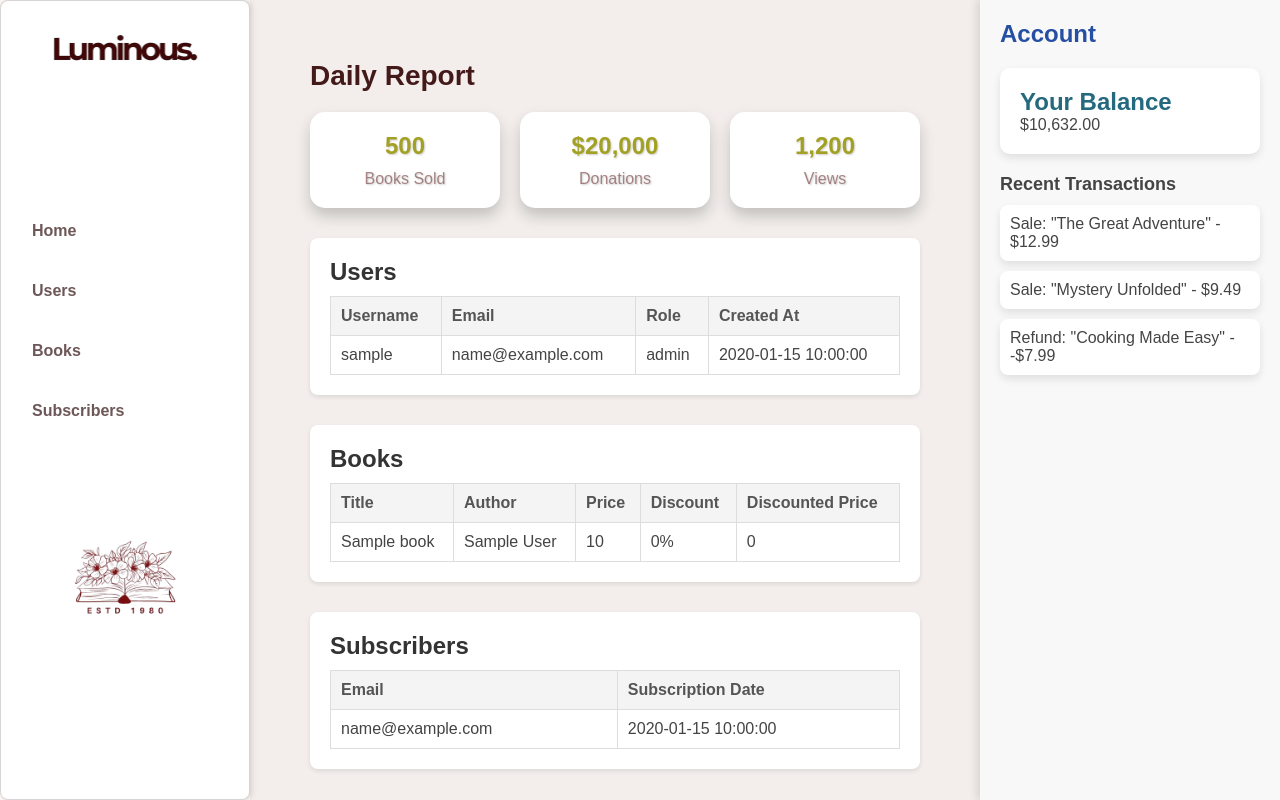
After one commit to aulona-ab/WebDevelopment, a PHP site: page /dashboard.php in a window 1280 px wide. The commit adds this page. Run offline with PHP 8.4, Linux system fonts and the light colour scheme; tables that the repository leaves empty or names only in its code hold one stand-in row (values such as "Sample post").

Commit message:
Created and styled dashboard; linked it to the database using PHP to display user, book, and subscriber information dynamically.

```diff
--- a/contact.php
+++ b/contact.php
@@ -20,7 +20,7 @@
       <li><a href="./home.php">About Us</a></li>
       <li><a href="./home.php">Shop</a></li>
       <li><a href="./home.php">Blog</a></li>
-      <li><a href="./home.php">FAQs</a></li>
+      <li><a href="./dashboard.php">Dashboard</a></li>
 
     </ul>
     <div class="header-search">
@@ -29,7 +29,7 @@
   </div>
   <ul>
     <li><a href="./profile.php"><i class="fa fa-bookmark"></i></a></li>
-    <li><a href="./home.php"><i class="fas fa-shopping-cart"></i></a></li>
+    <li><a href="./cart.php"><i class="fas fa-shopping-cart"></i></a></li>
     <li><a href="./profile.php"><i class="fas fa-user"></i></a></li>
   </ul>
 
--- /dev/null
+++ b/dashboard.php
@@ -0,0 +1,170 @@
+<?php
+// Database connection
+$conn = new mysqli("localhost", "root", "", "bookstore");
+
+if ($conn->connect_error) {
+    die("Connection failed: " . $conn->connect_error);
+}
+
+// Fetch Users
+$users_query = "SELECT username, email, role, created_at FROM users";
+$users_result = $conn->query($users_query);
+
+// Fetch Books
+$books_query = "SELECT title, author, price, discount, discounted_price FROM books";
+$books_result = $conn->query($books_query);
+
+// Fetch Subscribers
+$subscribers_query = "SELECT email, subscription_date FROM subscribers";
+$subscribers_result = $conn->query($subscribers_query);
+?>
+
+
+<!DOCTYPE html>
+<html lang="en">
+<head>
+    <meta charset="UTF-8">
+    <meta name="viewport" content="width=device-width, initial-scale=1.0">
+    <title> Dashboard</title>
+    <link rel="stylesheet" href="dboard.css">
+</head>
+<body>
+<body>
+    <div class="dashboard">
+        <!-- Sidebar -->
+        <div class="sidebar">
+            <div class="logo">
+                <img src="./Logo/7-removebg-preview.png" alt="Logo" style="width: 100%;">
+            </div>
+
+            <br>
+            <br>
+            <br>
+            <br>
+            <br>
+            <a href="./home.php">Home</a>
+            <a href="#users">Users</a>
+            <a href="#books">Books</a>
+            <a href="#subscribers">Subscribers</a>
+            <br>
+            <div class="logo">
+                <img src="./dashboardd/dashboard_custom_logo.png" alt="Logo" style="width: 100%;">
+            </div>
+        </div>
+
+        <!-- Main Content -->
+        <div class="content" id="content">
+            <h1> Daily Report</h1>
+
+            <div id="overview" class="stats">
+                <div class="stat-box">
+                    <h3>500</h3>
+                    <p>Books Sold</p>
+                </div>
+                <div class="stat-box">
+                    <h3>$20,000</h3>
+                    <p>Donations</p>
+                </div>
+                <div class="stat-box">
+                    <h3>1,200</h3>
+                    <p>Views</p>
+                </div>
+            </div>
+            <div class="report-section">
+        <!-- Users Section -->
+        <div class="section">
+            <h2>Users</h2>
+            <table>
+                <thead>
+                    <tr>
+                        <th>Username</th>
+                        <th>Email</th>
+                        <th>Role</th>
+                        <th>Created At</th>
+                    </tr>
+                </thead>
+                <tbody>
+                    <?php while ($user = $users_result->fetch_assoc()): ?>
+                    <tr>
+                        <td><?= $user['username'] ?></td>
+                        <td><?= $user['email'] ?></td>
+                        <td><?= $user['role'] ?></td>
+                        <td><?= $user['created_at'] ?></td>
+                    </tr>
+                    <?php endwhile; ?>
+                </tbody>
+            </table>
+        </div>
+
+        <!-- Books Section -->
+        <div class="section">
+            <h2>Books</h2>
+            <table>
+                <thead>
+                    <tr>
+                        <th>Title</th>
+                        <th>Author</th>
+                        <th>Price</th>
+                        <th>Discount</th>
+                        <th>Discounted Price</th>
+                    </tr>
+                </thead>
+                <tbody>
+                    <?php while ($book = $books_result->fetch_assoc()): ?>
+                    <tr>
+                        <td><?= $book['title'] ?></td>
+                        <td><?= $book['author'] ?></td>
+                        <td><?= $book['price'] ?></td>
+                        <td><?= $book['discount'] ?>%</td>
+                        <td><?= $book['discounted_price'] ?></td>
+                    </tr>
+                    <?php endwhile; ?>
+                </tbody>
+            </table>
+        </div>
+
+        <!-- Subscribers Section -->
+        <div class="section">
+            <h2>Subscribers</h2>
+            <table>
+                <thead>
+                    <tr>
+                        <th>Email</th>
+                        <th>Subscription Date</th>
+                    </tr>
+                </thead>
+                <tbody>
+                    <?php while ($subscriber = $subscribers_result->fetch_assoc()): ?>
+                    <tr>
+                        <td><?= $subscriber['email'] ?></td>
+                        <td><?= $subscriber['subscription_date'] ?></td>
+                    </tr>
+                    <?php endwhile; ?>
+                </tbody>
+            </table>
+        </div>
+    </div>
+</div>
+
+
+        <!-- Summary Section -->
+        <div class="summary">
+            <h2>Account</h2>
+            <div class="balance">
+                <h3>Your Balance</h3>
+                <p>$10,632.00</p>
+            </div>
+
+            <div class="activity">
+            <h3>Recent Transactions</h3>
+                <ul>
+                    <li>Sale: "The Great Adventure" - $12.99</li>
+                    <li>Sale: "Mystery Unfolded" - $9.49</li>
+                    <li>Refund: "Cooking Made Easy" - -$7.99</li>
+                </ul>
+            </div>
+        </div>
+    </div>
+
+</body>
+</html>
--- /dev/null
+++ b/dboard.css
@@ -0,0 +1,200 @@
+* {
+    margin: 0;
+    padding: 0;
+    box-sizing: border-box;
+}
+
+body {
+    font-family: 'Poppins', sans-serif;
+    background-color: #fdf8f5;
+    color: #444;
+}
+
+.dashboard {
+    display: grid;
+    grid-template-columns: 250px 1fr 300px;
+    height: 100vh;
+}
+.sidebar {
+    background-color: #ffffff;
+    color: #2704046c;
+    padding: 20px;
+    display: flex;
+    flex-direction: column;
+    gap: 20px;
+    box-shadow: 2px 0 5px rgba(179, 160, 160, 0.4);
+    border: 1px solid rgba(180, 175, 175, 0.541);
+    border-radius: 8px;
+    position: relative;
+    z-index: 1;
+}
+
+
+.sidebar h2 {
+    text-align: center;
+    color: #f8b195;
+}
+
+.sidebar a {
+    text-decoration: none;
+    color: #270404ab;
+    font-weight: bold;
+    padding: 10px;
+    border-radius: 8px;
+    transition: background-color 0.3s;
+    border: 1px solid rgb(255, 255, 255);
+
+}
+
+.sidebar a:hover {
+    border: 1px solid rgb(59, 11, 11);
+    color: #270404;
+}
+
+.content {
+    padding: 60px;
+    overflow-y: auto;
+    background-color: rgba(128, 128, 128, 0.082);
+}
+
+.content h1 {
+    margin-bottom: 20px;
+    font-size: 28px;
+    color: #441919;
+}
+
+.stats {
+    display: grid;
+    grid-template-columns: repeat(auto-fit, minmax(150px, 1fr));
+    gap: 20px;
+    margin-bottom: 30px;
+}
+
+.stat-box {
+    padding: 20px 30px;
+    border-radius: 15px;
+    text-align: center;
+    color: rgb(163, 161, 35);
+    box-shadow: 0 8px 15px rgba(0, 0, 0, 0.2);
+    transition: transform 0.3s ease, box-shadow 0.3s ease;
+}
+
+.stat-box:hover {
+    transform: translateY(-5px);
+    box-shadow: 0 10px 20px rgba(0, 0, 0, 0.3);
+}
+
+.stat-box:nth-child(1) {
+    background: white; }
+
+.stat-box:nth-child(2) {
+    background: white; }
+
+
+.stat-box:nth-child(3) {
+    background: white; }
+
+
+.stat-box h3 {
+    font-size: 24px;
+    font-weight: 700;
+    margin-bottom: 10px;
+    text-shadow: 1px 1px 2px rgba(0, 0, 0, 0.2);
+}
+
+.stat-box p {
+    font-size: 16px;
+    font-weight: 500;
+    color: rgba(85, 12, 12, 0.473);
+    text-shadow: 1px 1px 2px rgba(0, 0, 0, 0.2);
+}
+
+.report-section {
+    display: flex;
+    flex-direction: column;
+    gap: 30px;
+}
+
+.section {
+    background: #ffffff;
+    padding: 20px;
+    border-radius: 8px;
+    box-shadow: 0 2px 4px rgba(0, 0, 0, 0.1);
+}
+
+h2 {
+    font-size: 1.5rem;
+    color: #333333;
+    margin-bottom: 10px;
+}
+
+table {
+    width: 100%;
+    border-collapse: collapse;
+    margin-top: 10px;
+}
+
+table th, table td {
+    padding: 10px;
+    border: 1px solid #ddd;
+    text-align: left;
+}
+
+table th {
+    background-color: #f4f4f4;
+    color: #555555;
+}
+
+table tr:nth-child(even) {
+    background-color: #f9f9f9;
+}
+
+table tr:hover {
+    background-color: #f1f1f1;
+}
+
+.summary {
+    padding: 20px;
+    background-color: #f8f8f8;
+    box-shadow: -4px 0 8px rgba(0, 0, 0, 0.1);
+}
+
+.summary h2 {
+    color: #264ea3;
+    margin-bottom: 20px;
+}
+
+.summary .balance {
+    background-color: #fff;
+    padding: 20px;
+    border-radius: 10px;
+    box-shadow: 0 4px 8px rgba(0, 0, 0, 0.1);
+    margin-bottom: 20px;
+}
+
+.summary .balance h3 {
+    font-size: 24px;
+    color: #25697e;
+}
+
+.summary .activity {
+    margin-top: 20px;
+}
+
+.summary .activity h3 {
+    margin-bottom: 10px;
+    font-size: 18px;
+}
+
+.summary .activity ul {
+    list-style: none;
+    padding: 0;
+}
+
+.summary .activity ul li {
+    background-color: #fff;
+    padding: 10px;
+    margin-bottom: 10px;
+    border-radius: 8px;
+    box-shadow: 0 4px 8px rgba(0, 0, 0, 0.1);
+}
--- a/register.php
+++ b/register.php
@@ -31,7 +31,9 @@ if ($_SERVER['REQUEST_METHOD'] == 'POST') {
     $stmt->bind_param("ssss", $username, $email, $password, $role);
 
     if ($stmt->execute()) {
-        echo "Registration successful!";
+        echo "<script>
+        window.location.href = 'successful.php';
+      </script>";
     } else {
         echo "Error: " . $stmt->error;
     }
```
Also changed, not shown: db.php (added, +12 -0 lines), home.php (+5 -5 lines), profile.php (+4 -4 lines), successful.php (added, +25 -0 lines), dashboardd/dashboard custom logo.jpg (added), dashboardd/dashboard_custom_logo.png (added).
